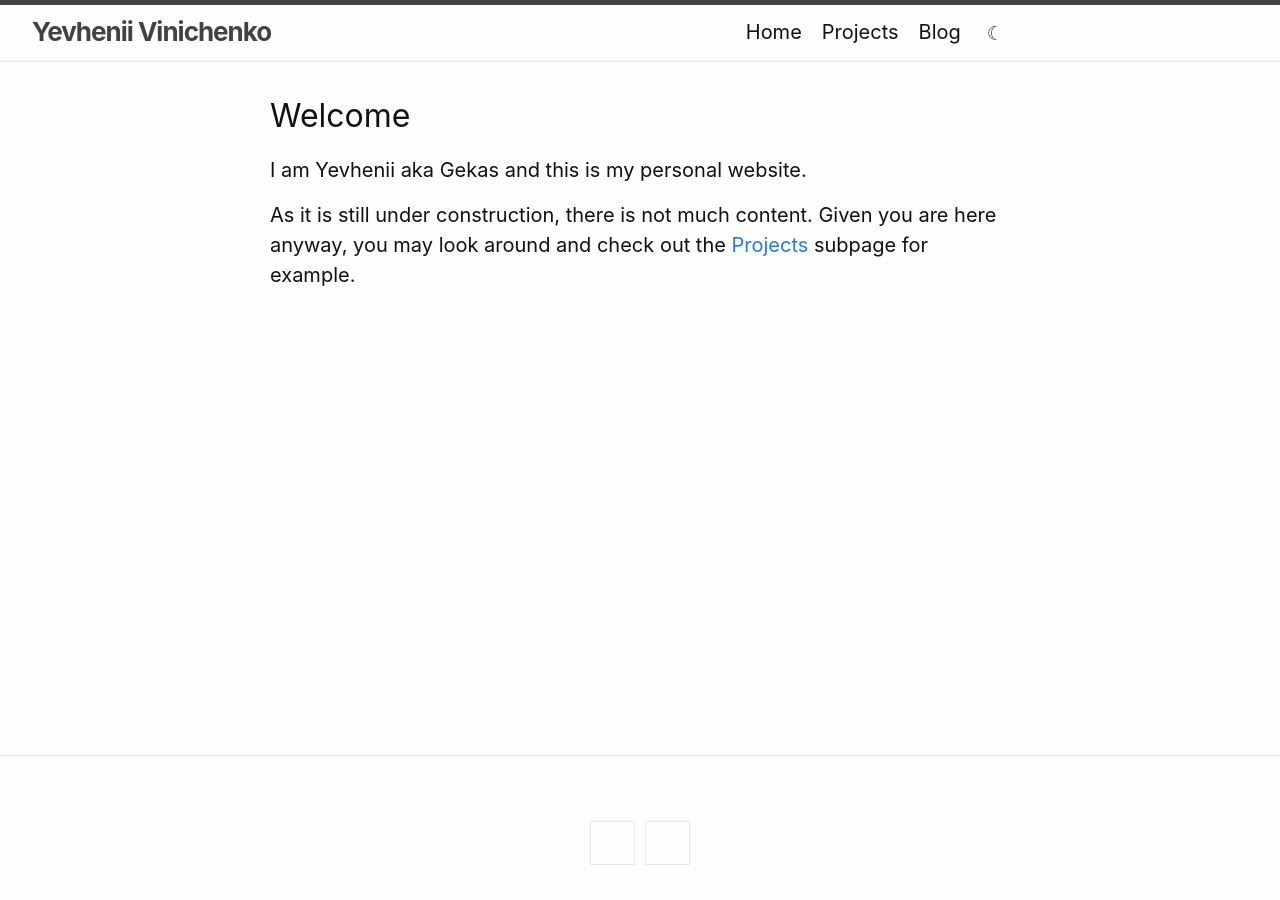
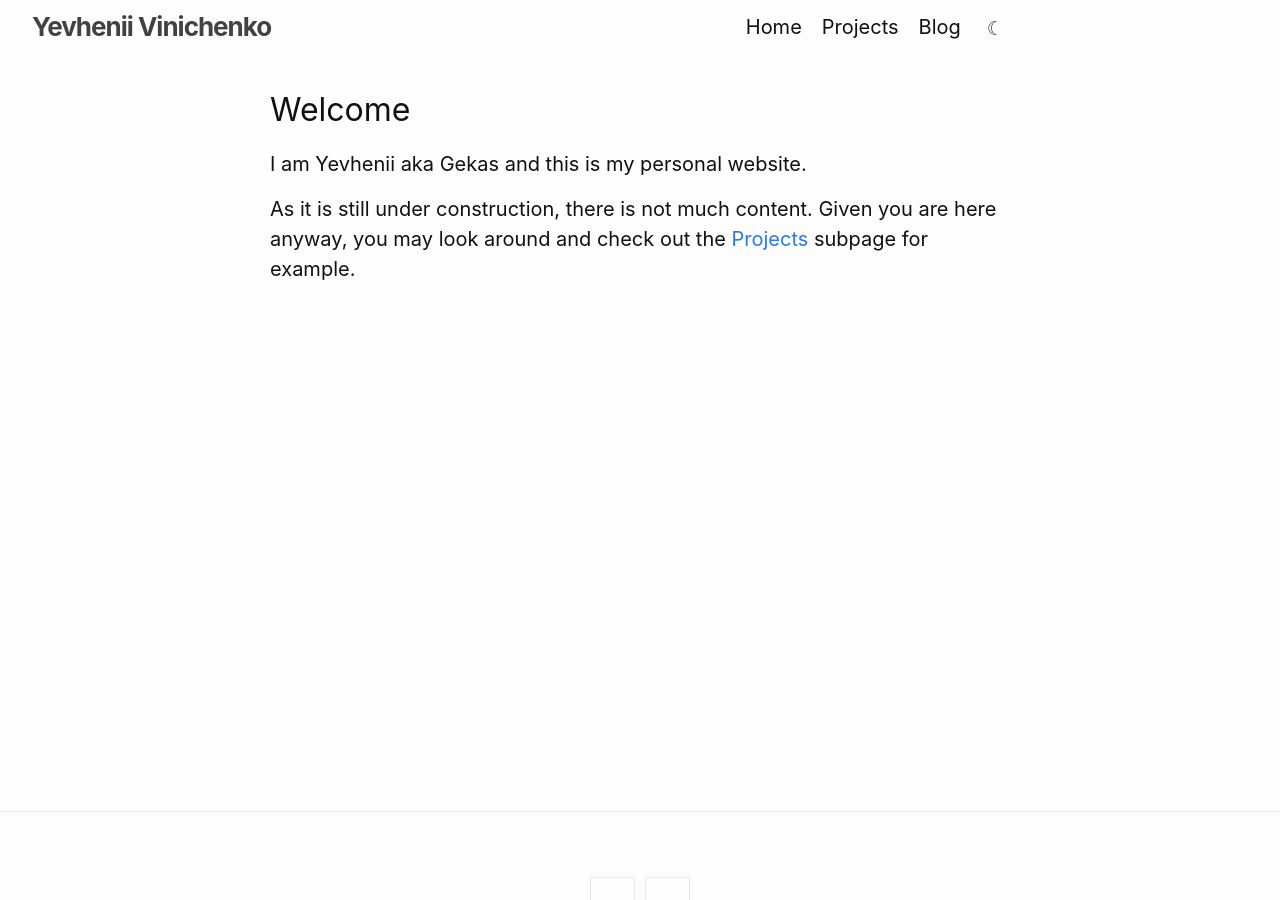
Before and after one commit to smoczy-deweloper/github-pages-website, a Jekyll site: the page built from index.md, in a window 1280 px wide and 900 px high. Built offline with Jekyll 4.4.1, drawn with Linux system fonts in a browser that asks for light colours.

Commit message:
fix top line display + upgrade site-nav

```diff
--- a/_sass/minima/custom-styles.scss
+++ b/_sass/minima/custom-styles.scss
@@ -15,7 +15,20 @@ body {
 }
 
 .site-header {
-    display: table;
+    display: block;
+    position: fixed;
+    top: 0;
+    left: 0;
+    right: 0;
+    z-index: 100;
+    border-top: none;
+    border-bottom: none;
+    background-color: var(--minima-background-color);
+    transition: transform 0.3s ease;
+}
+
+.site-header.header-hidden {
+    transform: translateY(-100%);
 }
 
 .site-title:hover {
--- a/_sass/minima/skins/auto.scss
+++ b/_sass/minima/skins/auto.scss
@@ -112,8 +112,8 @@ $dm-brand-color-dark:      darken($dm-brand-color, 35%) !default;
 
 $dm-site-title-color:      $dm-brand-color-light !default;
 
-$dm-text-color:            #bbbbbb !default;
-$dm-background-color:      #181818 !default;
+$dm-text-color:            #cccccc !default;
+$dm-background-color:      #222222 !default;
 $dm-code-background-color: #212121 !default;
 
 $dm-link-base-color:       #79b8ff !default;
```
Also changed, not shown: _layouts/base.html (+33 -0 lines).
